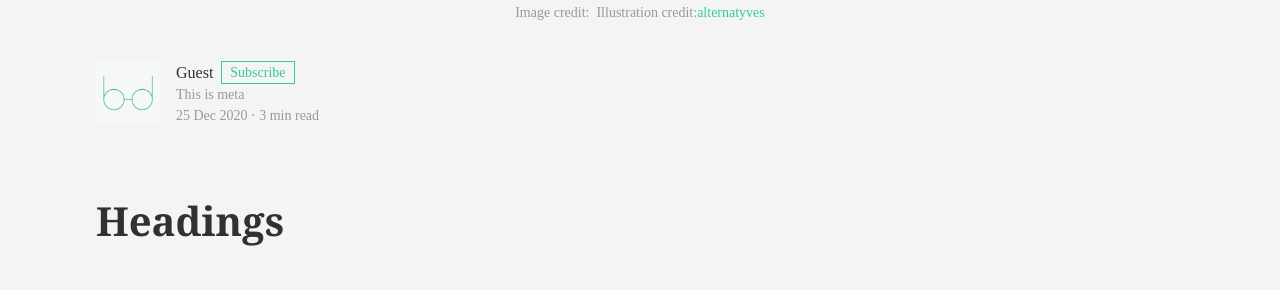
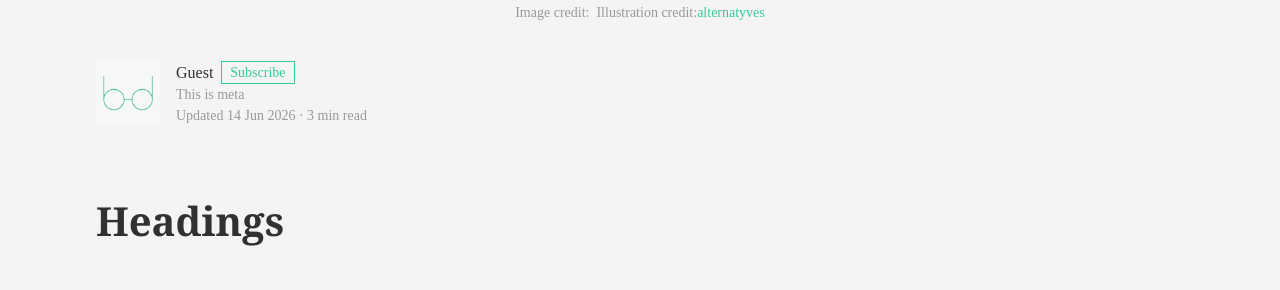
Before and after one commit to YJPL/alternate, a Jekyll site: the page built from _posts/2020-12-25-markdown-stylesheet.md, in a window 1280 px wide and 900 px high, scrolled down 835 px. Shown: the part 152-442 px from the top of the window. Built offline with Jekyll 4.4.1, drawn with Linux system fonts in a browser that asks for light colours; some of the changed lines change nothing that is shown.

Commit message:
Update 2020-12-25-markdown-stylesheet.md

```diff
--- a/_posts/2020-12-25-markdown-stylesheet.md
+++ b/_posts/2020-12-25-markdown-stylesheet.md
@@ -11,6 +11,7 @@ header:
     caption: "Illustration credit: [alternatyves](https://alternatyves.com)" # Create captions with support for markdown urls.
 class:
   - bg-near-white
+last_modified_at: "2026-06-14"
 categories:
  - technical
 tags:
@@ -71,7 +72,7 @@ Lorem ipsum dolor sit amet, consectetur adipiscing elit, sed do eiusmod tempor i
 
 Aliquam libero nisi, imperdiet at, tincidunt nec, gravida vehicula, nisl. Praesent mattis, massa quis luctus fermentum, turpis mi volutpat justo, eu volutpat enim diam eget metus. Maecenas ornare tortor.
 
-![Placeholder Image and Some Alt Text](https://placehold.it/350x150 "A title element for this placeholder image.")
+![Placeholder Image and Some Alt Text](/img/bg-wide.png "A title element for this placeholder image.")
 
 Lorem ipsum dolor sit amet, consectetuer adipiscing elit. Nullam dignissim convallis est. Quisque aliquam. Donec faucibus. Nunc iaculis suscipit dui. Nam sit amet sem.
 
```
